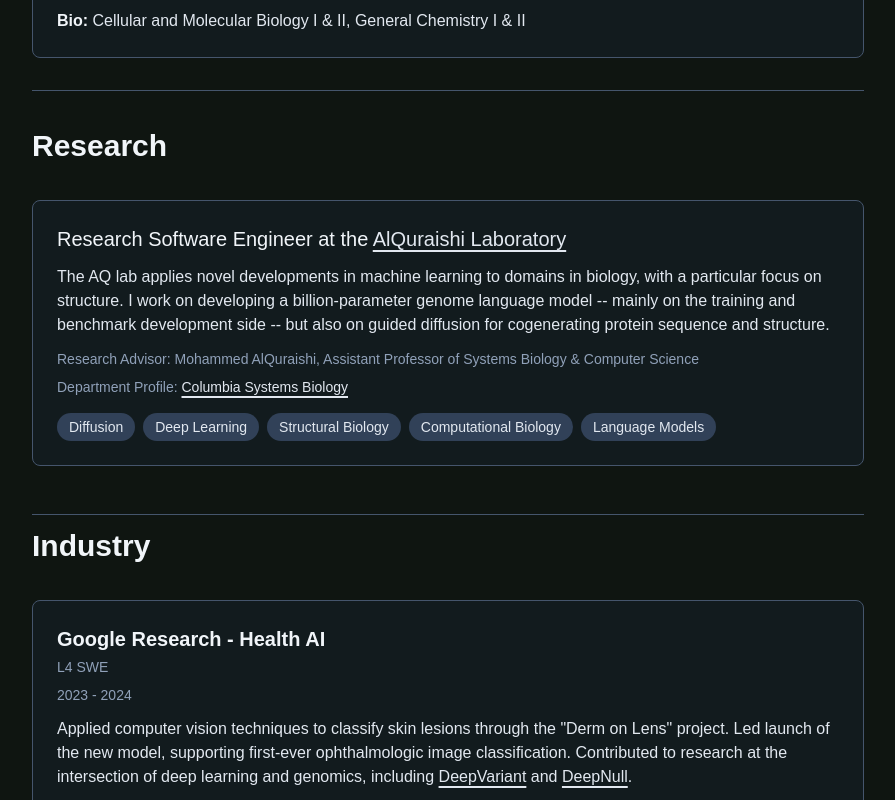
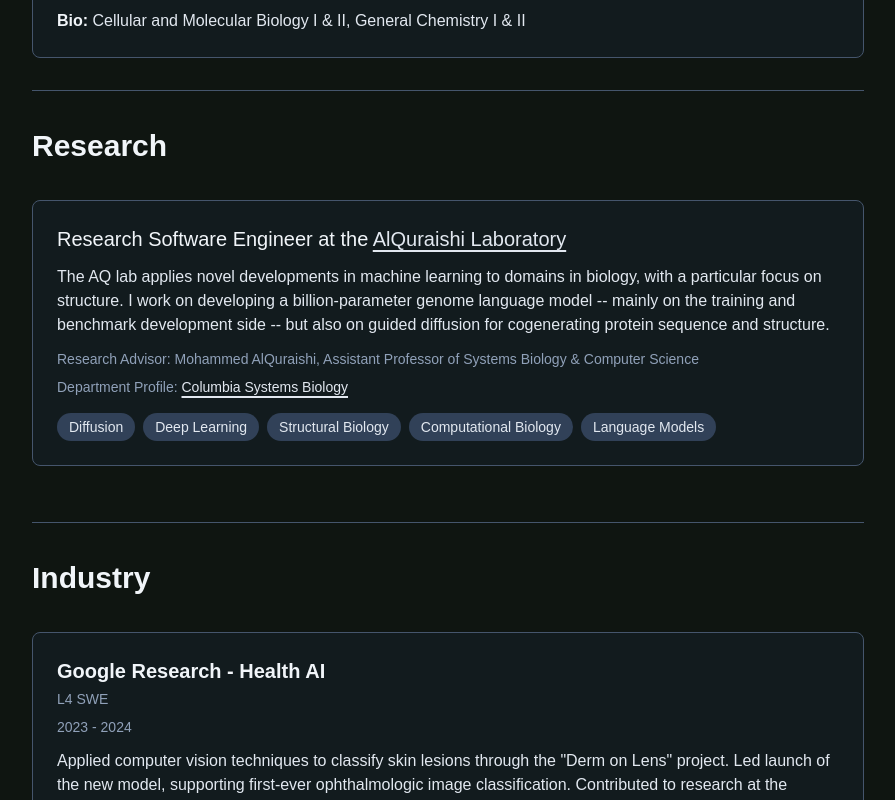
Before and after one commit to mv2731/mv2731.github.io, a Next.js app: page / in a window 1280 px wide. Shown: the part 2160-2960 px from the top of the page, without its empty margins (192-1087 px from the left). Built offline with nearby package versions, Linux system fonts and the light colour scheme.

Commit message:
Publication

```diff
--- a/app/page.tsx
+++ b/app/page.tsx
@@ -148,7 +148,7 @@
         </section>
         {/* Research Section */}
         <section id="research" className="mb-0">
-          <div className="border-b border-slate-600 pb-6 mb-2">
+          <div className="border-b border-slate-600 pb-8 mb-8">
             <h2 className="font-bold text-slate-100 mb-8" style={{ fontSize: '30px' }}>Research</h2>
 
             {/* Current Research */}
@@ -194,7 +194,7 @@
         </section>
         {/* Industry Section */}
         <section id="industry" className="mb-0">
-          <div className="border-b border-slate-600 pb-8 mb-4">
+          <div className="border-b border-slate-600 pb-8 mb-8">
             <h2 className="font-bold text-slate-100 mb-8" style={{fontSize: '30px'}}>Industry</h2>
 
             <div className="space-y-6">
```
